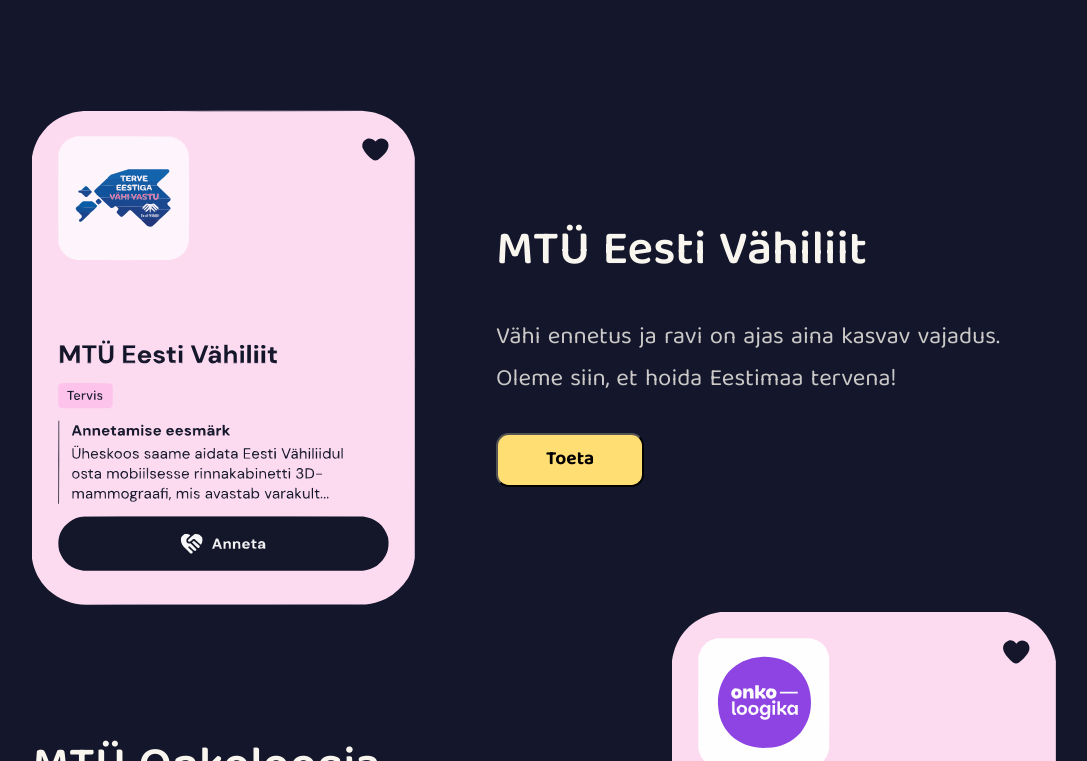
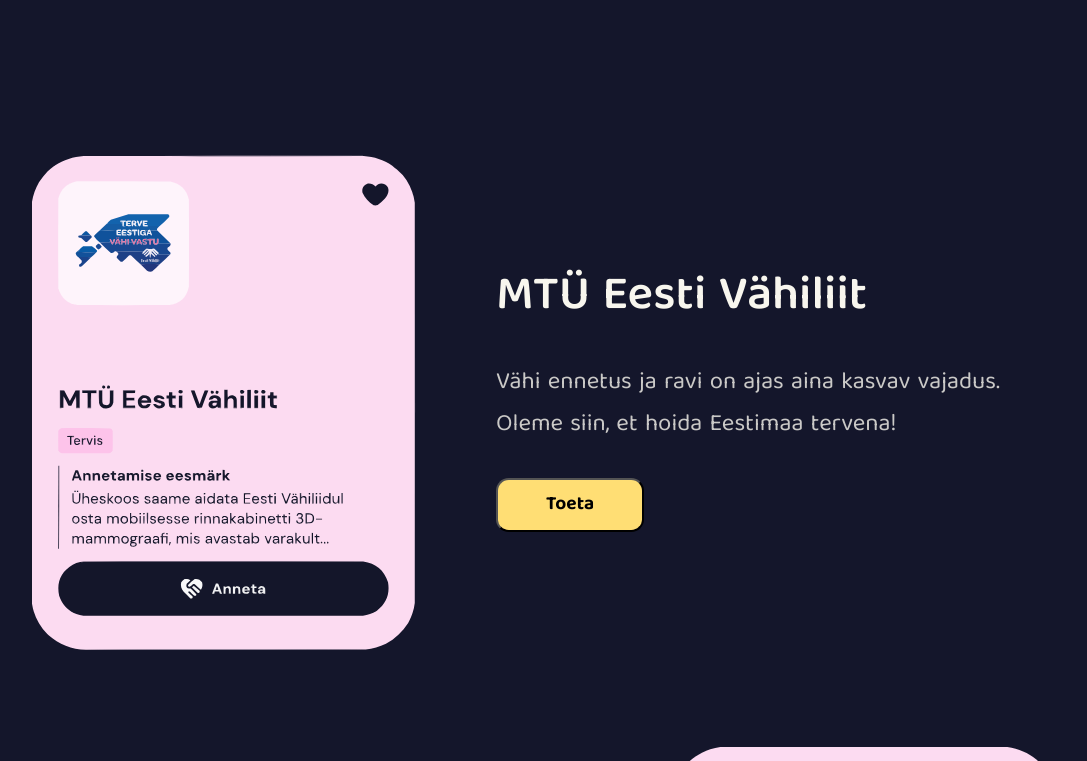
Before and after one commit to RasmusJoenurm/charry-web, a React (Vite) app: page /partners in a window 1280 px wide. Shown: the part 659-1420 px from the top of the page, without its empty margins (96-1183 px from the left). Built offline with nearby package versions, Linux system fonts and the light colour scheme.

Commit message:
add a bigger gap between individual cards in Partners page

```diff
--- a/src/components/Card.module.css
+++ b/src/components/Card.module.css
@@ -29,7 +29,7 @@
     display: flex;
     gap: 5rem;
     align-items: center;
-    padding: 0 var(--content-padding-x);
+    padding: var(--content-padding-y) var(--content-padding-x);
 }
 
 .reversed {
```
